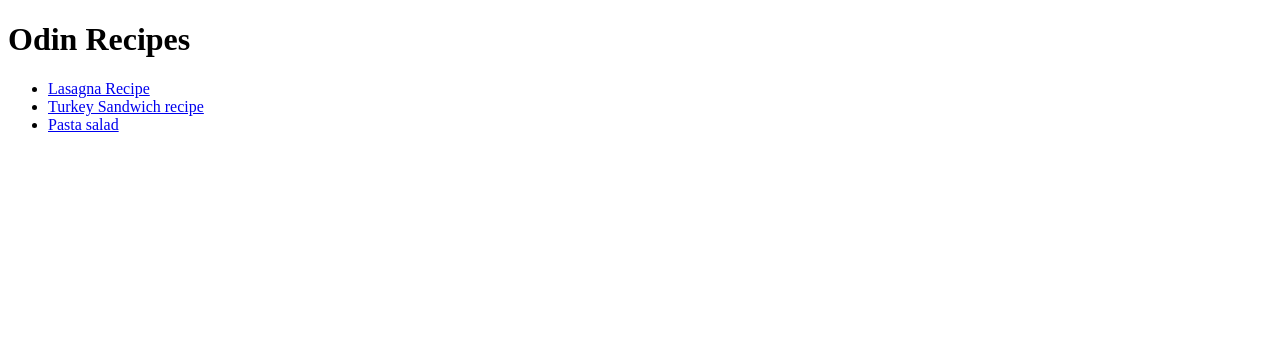
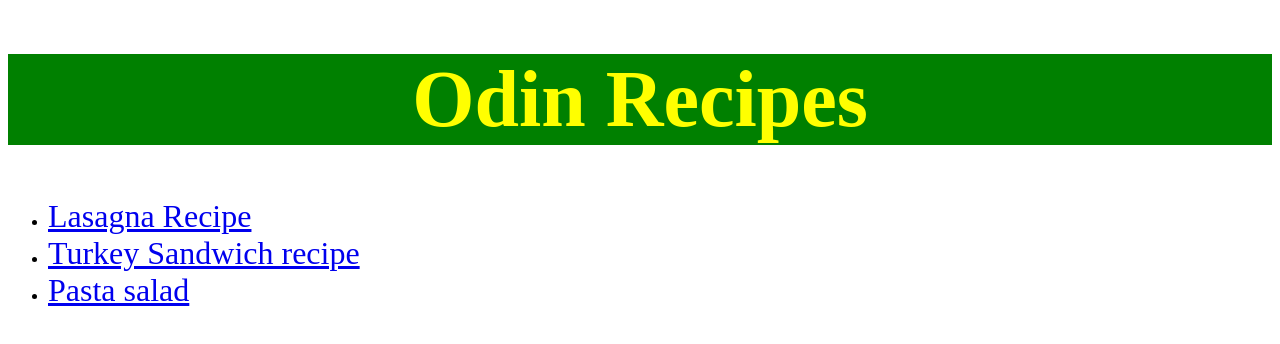
Before and after one commit to Tropienet/odin-recipesV2, a plain HTML site: page index.html in a window 1280 px wide. Drawn offline with Linux system fonts and the light colour scheme.

Commit message:
Added some CSS

```diff
--- a/index.html
+++ b/index.html
@@ -4,10 +4,11 @@
     <meta charset="UTF-8">
     <meta http-equiv="X-UA-Compatible" content="IE=edge">
     <meta name="viewport" content="width=device-width, initial-scale=1.0">
-    <title>Document</title>
+    <link rel="stylesheet" href="./styles/style.css">
+    <title>Odin Recipe page</title>
 </head>
 <body>
-    <h1>Odin Recipes</h1>
+    <h1 class="site-name">Odin Recipes</h1>
     <ul class="recipe-list">
         <li>
             <a href="recipes/lasagna.html" class="recipe-link">Lasagna Recipe</a>
@@ -16,7 +17,7 @@
             <a href="recipes/turkeySandwich.html" class="recipe-link">Turkey Sandwich recipe</a>
         </li>
         <li>
-            <a href="recipes/pastaSalad.html">Pasta salad</a>
+            <a href="recipes/pastaSalad.html" class="recipe-link">Pasta salad</a>
         </li>
     </ul>
 
--- /dev/null
+++ b/styles/style.css
@@ -0,0 +1,11 @@
+.site-name {
+    text-align: center;
+    background-color: green;
+    color: yellow;
+    font-size: 5rem;
+    font-weight: bold;
+}
+
+.recipe-link {
+    font-size: 2rem;
+}
```
Also changed, not shown: recipes/lasagna.html (+1 -0 lines), recipes/pastaSalad.html (+2 -1 lines), recipes/turkeySandwich.html (+1 -1 lines).
